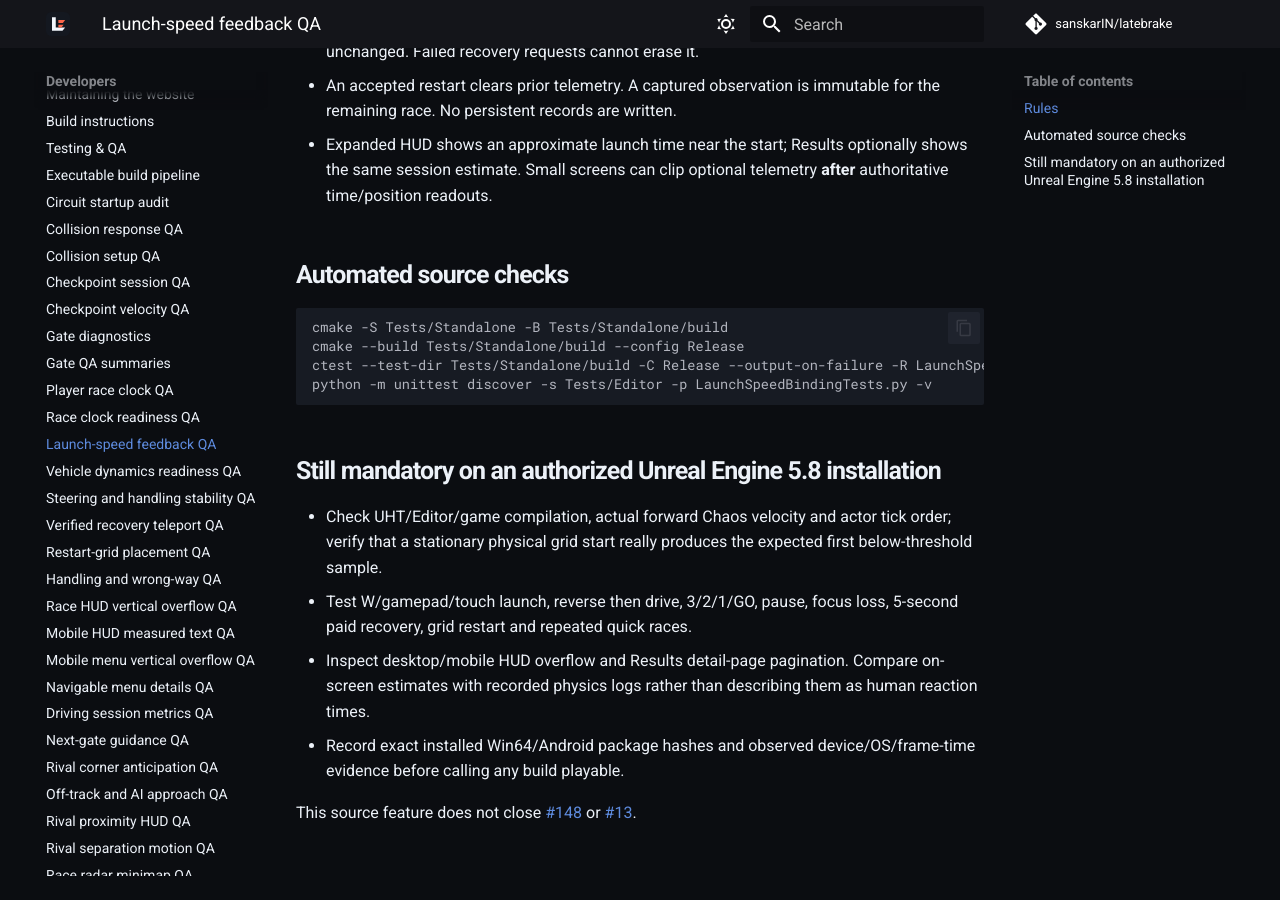
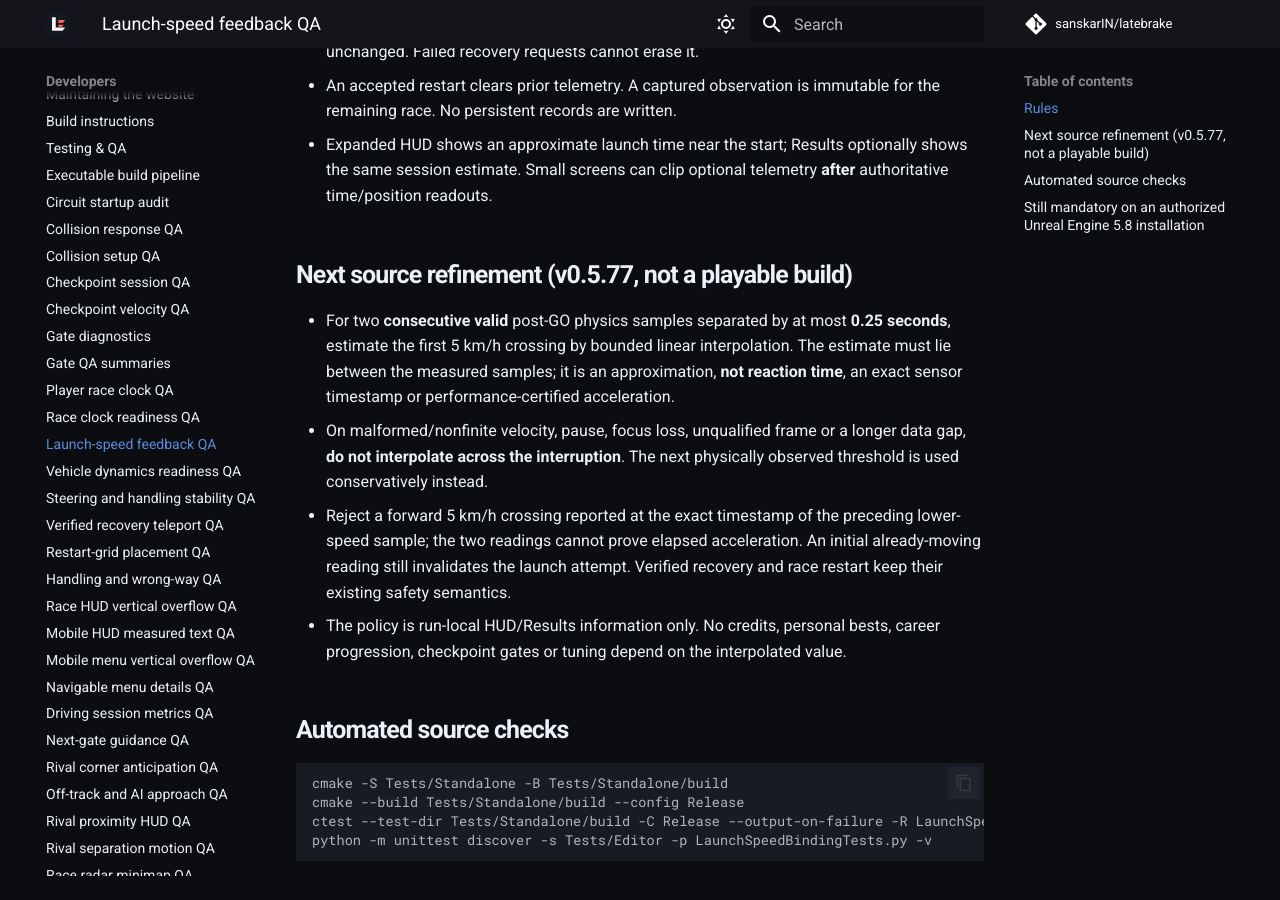
Before and after one commit to sanskarIN/latebrake, an MkDocs documentation site: the page built from docs/LAUNCH_SPEED_QA.md, in a window 1280 px wide and 900 px high, scrolled down 729 px. Built offline with MkDocs 1.6.1 and Material for MkDocs 9.7.7, drawn with Linux system fonts in a browser that asks for light colours; comment, search, counter and statistics services are not loaded.

Commit message:
feat(launch): bound interpolated 0–5 km/h timing to verified chassis samples (#159)
* feat(launch): interpolate short verified speed crossings without inventing physics

* test(launch): cover interpolation, invalid samples, interruptions and zero-time spikes

* docs(qa): document interpolated launch precision and fail-closed gaps

* test(unreal-source): guard bounded telemetry policy binding

* docs(v0.5.77): describe guarded launch sampling refinement

* docs(v0.5.77): describe guarded launch sampling refinement

* docs(v0.5.77): describe guarded launch sampling refinement

````diff
--- a/docs/LAUNCH_SPEED_QA.md
+++ b/docs/LAUNCH_SPEED_QA.md
@@ -27,6 +27,25 @@ No credits, career awards, best times, saves or vehicle handling depend on it.
   optionally shows the same session estimate. Small screens can clip optional
   telemetry **after** authoritative time/position readouts.
 
+## Next source refinement (v0.5.77, not a playable build)
+
+- For two **consecutive valid** post-GO physics samples separated by at
+  most **0.25 seconds**, estimate the first 5 km/h crossing by bounded
+  linear interpolation. The estimate must lie between the measured
+  samples; it is an approximation, **not reaction time**, an exact sensor
+  timestamp or performance-certified acceleration.
+- On malformed/nonfinite velocity, pause, focus loss, unqualified frame
+  or a longer data gap, **do not interpolate across the interruption**.
+  The next physically observed threshold is used conservatively instead.
+- Reject a forward 5 km/h crossing reported at the exact timestamp of
+  the preceding lower-speed sample; the two readings cannot prove elapsed
+  acceleration. An initial already-moving reading still invalidates the
+  launch attempt. Verified recovery and race restart keep their existing
+  safety semantics.
+- The policy is run-local HUD/Results information only. No credits,
+  personal bests, career progression, checkpoint gates or tuning depend
+  on the interpolated value.
+
 ## Automated source checks
 
 ```sh
````
Also changed, not shown: CHANGELOG.md (+15 -0 lines), README.md (+2 -0 lines), docs/STATUS.md (+12 -0 lines), 3 other files.
